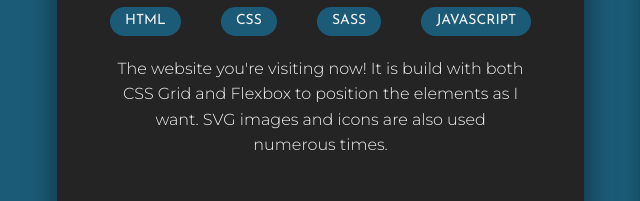
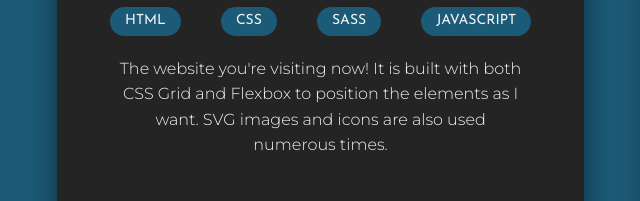
Before and after one commit to SveinJH/hoie.dev, a website: page index.html in a window 1280 px wide. Shown: the part 3170-3371 px from the top of the page, 23-663 px from the left. Drawn offline with Linux system fonts and the light colour scheme; a script that the page names is missing.

Commit message:
Update index.html

```diff
--- a/index.html
+++ b/index.html
@@ -270,7 +270,7 @@
                         <p class="project__skill">JavaScript</p>
                     </div>
                     <p class="project__description">
-                        The website you're visiting now! It is build with both
+                        The website you're visiting now! It is built with both
                         CSS Grid and Flexbox to position the elements as I want.
                         SVG images and icons are also used numerous times.
                     </p>
```
